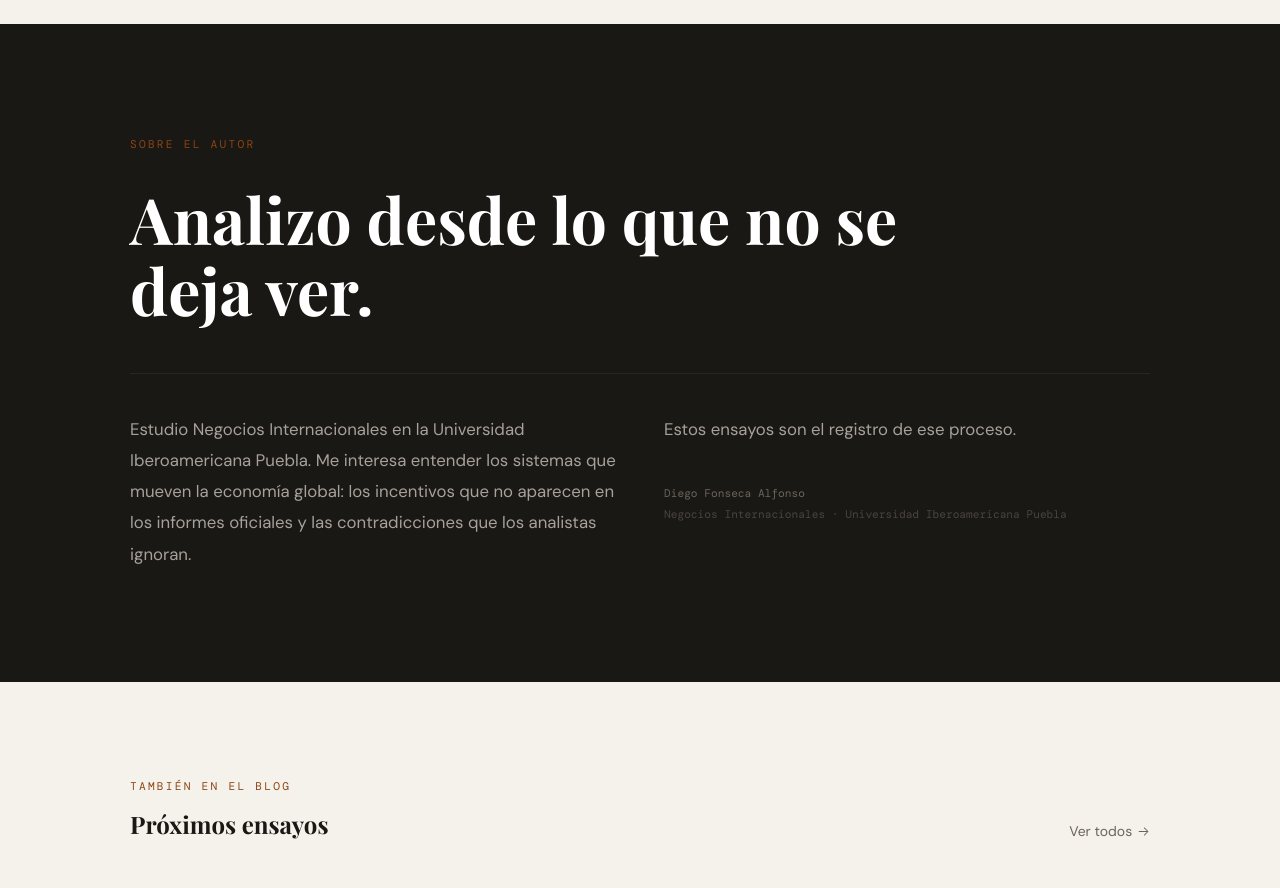
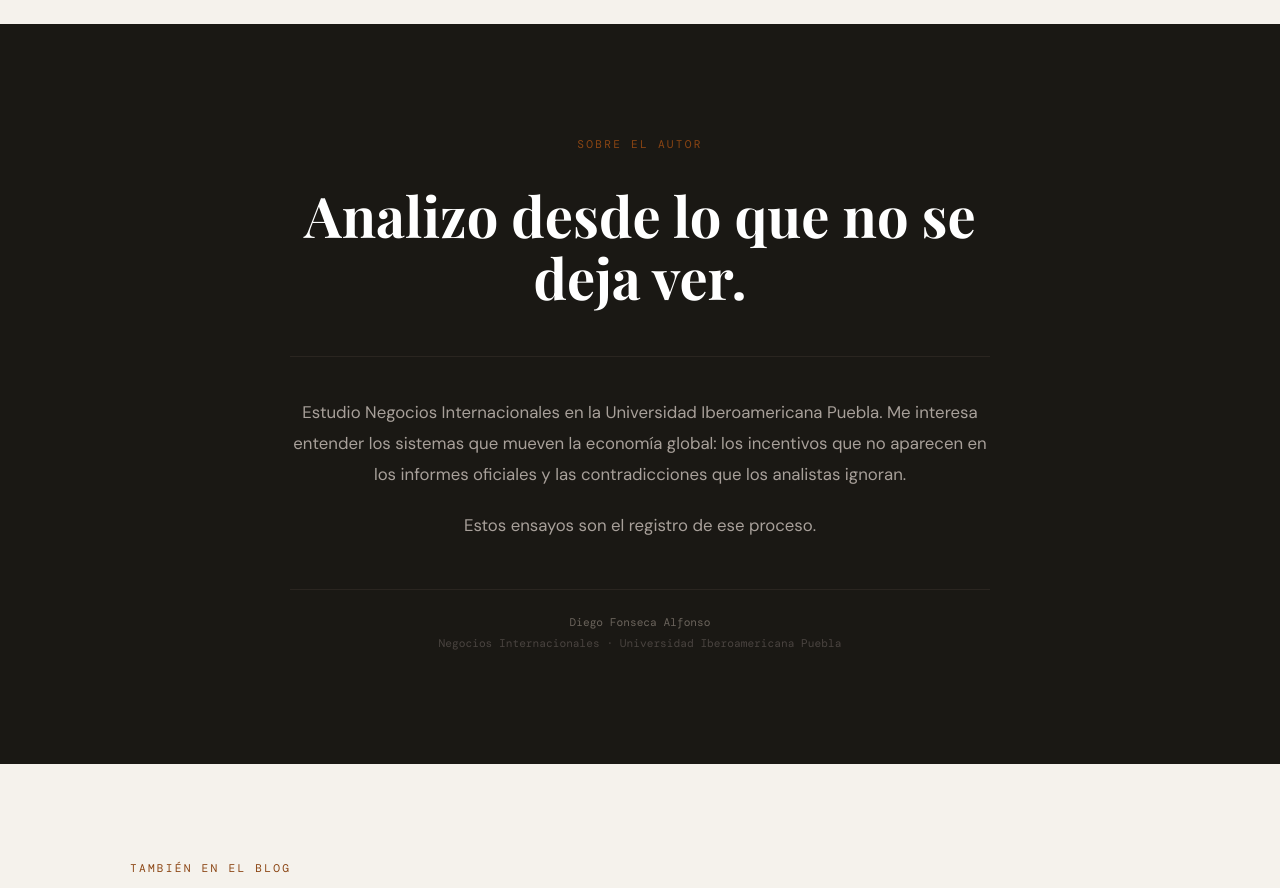
Before and after one commit to Diegofoalf/fonseca-insights, a Next.js app: page / in a window 1280 px wide. Shown: the part 1440-2328 px from the top of the page. Built offline with nearby package versions, Linux system fonts and the light colour scheme; a web font is replaced by a local one.

Commit message:
Center about section, move signature to footer

```diff
--- a/app/page.tsx
+++ b/app/page.tsx
@@ -265,6 +265,7 @@ export default function Home() {
       <section style={{ backgroundColor: "#1A1814", padding: "7rem 0" }}>
         <Container>
           <AnimateIn delay={0.05}>
+            <div style={{ textAlign: "center", maxWidth: "700px", margin: "0 auto" }}>
               <p
                 style={{
                   fontFamily: "var(--font-dm-mono)",
@@ -281,34 +282,35 @@ export default function Home() {
               <h2
                 style={{
                   fontFamily: "var(--font-playfair)",
-                fontSize: "clamp(2.5rem, 5vw, 4rem)",
+                  fontSize: "clamp(2.2rem, 4.5vw, 3.5rem)",
                   fontWeight: 700,
                   color: "#ffffff",
                   lineHeight: 1.1,
-                maxWidth: "800px",
                   marginBottom: "3rem",
                 }}
               >
                 Analizo desde lo que no se deja ver.
               </h2>
 
-            <div style={{ borderTop: "1px solid #2A2520", paddingTop: "2.5rem", display: "grid", gridTemplateColumns: "1fr 1fr", gap: "3rem", alignItems: "start" }}>
-              <p style={{ color: "#a8a09a", lineHeight: 1.85, fontSize: "1.05rem" }}>
+              <div style={{ borderTop: "1px solid #2A2520", paddingTop: "2.5rem" }}>
+                <p style={{ color: "#a8a09a", lineHeight: 1.85, fontSize: "1.05rem", marginBottom: "1.25rem" }}>
                   Estudio Negocios Internacionales en la Universidad Iberoamericana
                   Puebla. Me interesa entender los sistemas que mueven la economía
                   global: los incentivos que no aparecen en los informes oficiales y
                   las contradicciones que los analistas ignoran.
                 </p>
-              <div>
-                <p style={{ color: "#a8a09a", lineHeight: 1.85, fontSize: "1.05rem", marginBottom: "2.5rem" }}>
+                <p style={{ color: "#a8a09a", lineHeight: 1.85, fontSize: "1.05rem", marginBottom: "3rem" }}>
                   Estos ensayos son el registro de ese proceso.
                 </p>
+
+                <div style={{ borderTop: "1px solid #2A2520", paddingTop: "1.5rem" }}>
                   <p style={{ fontFamily: "var(--font-dm-mono)", fontSize: "0.7rem", color: "#6B645C" }}>
                     Diego Fonseca Alfonso
                   </p>
                   <p style={{ fontFamily: "var(--font-dm-mono)", fontSize: "0.7rem", color: "#4a4440", marginTop: "0.25rem" }}>
                     Negocios Internacionales · Universidad Iberoamericana Puebla
                   </p>
+                </div>
               </div>
             </div>
           </AnimateIn>
```
Lines whose indentation alone changed are shown as unchanged.
